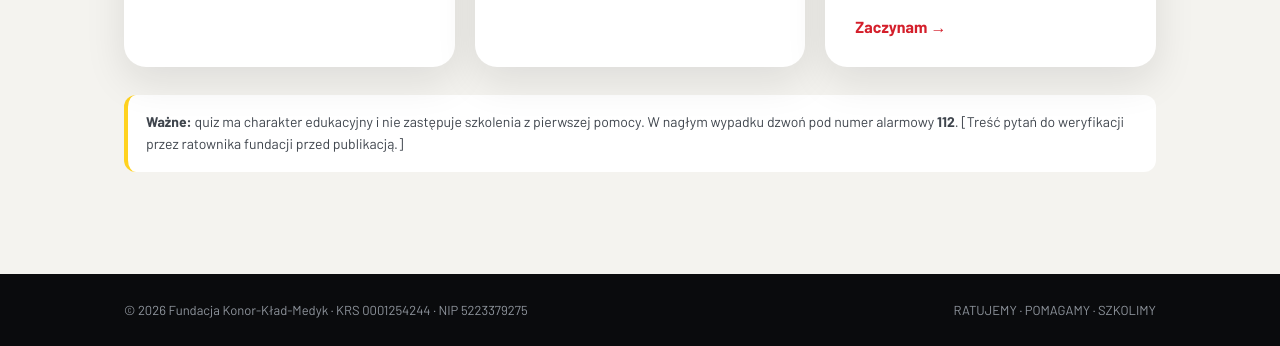
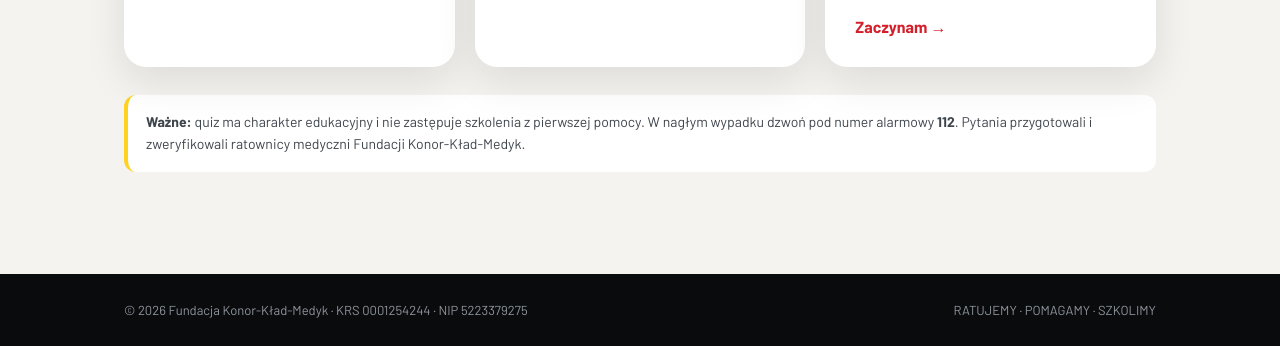
Before and after one commit to fundacjakkm/strona, a plain HTML site: page szablon/quiz.html in a window 1280 px wide. Shown: the part 685-1031 px from the top of the page. Drawn offline with Linux system fonts and the light colour scheme.

```diff
--- a/szablon/quiz.html
+++ b/szablon/quiz.html
@@ -160,7 +160,7 @@ footer div{max-width:1080px;margin:0 auto;padding:28px 24px;display:flex;flex-wr
 </div>
 </section>
 
-<p class="note"><strong>Ważne:</strong> quiz ma charakter edukacyjny i nie zastępuje szkolenia z pierwszej pomocy. W nagłym wypadku dzwoń pod numer alarmowy <strong>112</strong>. [Treść pytań do weryfikacji przez ratownika fundacji przed publikacją.]</p>
+<p class="note"><strong>Ważne:</strong> quiz ma charakter edukacyjny i nie zastępuje szkolenia z pierwszej pomocy. W nagłym wypadku dzwoń pod numer alarmowy <strong>112</strong>. Pytania przygotowali i zweryfikowali ratownicy medyczni Fundacji Konor-Kład-Medyk.</p>
 </main>
 
 <footer><div><span>© 2026 Fundacja Konor-Kład-Medyk · KRS 0001254244 · NIP 5223379275</span><span>RATUJEMY · POMAGAMY · SZKOLIMY</span></div></footer>
```
